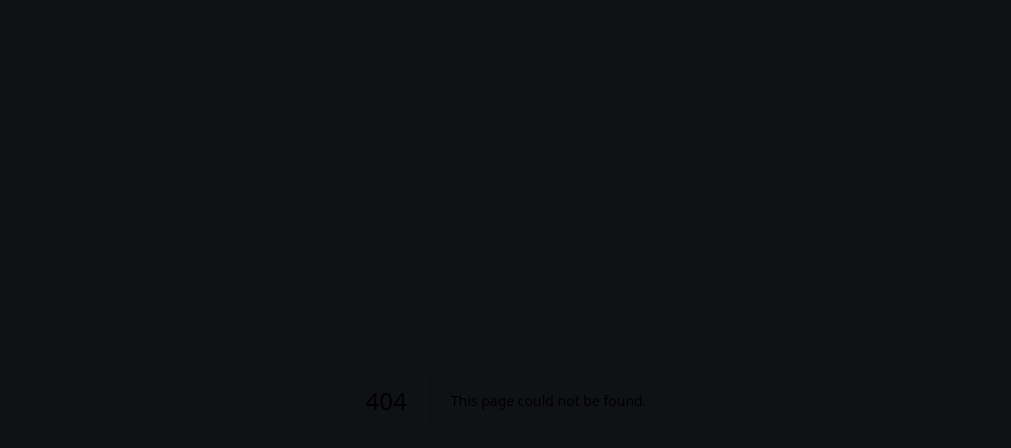
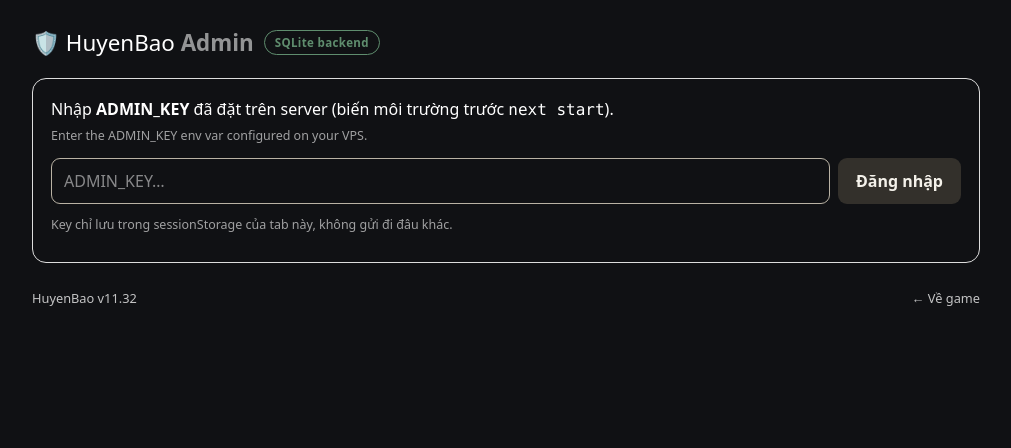
Before and after one commit to DuoLE3383/tycoon-life, a Next.js app: page /adm in a window 1280 px wide. Before the commit this address had no page. Shown: the top 448 px of the page, without its empty margins (134-1145 px from the left). Built offline with nearby package versions, Linux system fonts and the light colour scheme.

Commit message:
v11.32: hide admin — route /admin -> /adm (404 on old path), mogul root silently rewrites to /adm keeping URL clean; deploy docs updated

```diff
--- a/public/version.json
+++ b/public/version.json
@@ -1,12 +1,14 @@
 {
-  "version": "v11.31",
+  "version": "v11.32",
   "releasedAt": "2026-11-10",
-  "headline": "HuyenBao v11.31 — gỡ banner «🗄 Chế độ máy chủ» khỏi trang chủ (chế độ SQLite sống im lặng như Supabase)",
-  "summary": "QUIET SERVER MODE. The green '🗄 Chế độ máy chủ — SQLite tự host trên VPS này…' banner that sat on top of the community views (chat / friends / leaderboard) on the self-hosted VPS is gone. Live backends now render no banner at all — Supabase mode already behaved this way, SQLite mode now matches. Players just see the community features working. The error banner (⚠ connection problem, with retry) and the demo-mode setup guide (🧪, only when no backend exists) are untouched. The now-unused soc.sqlite i18n string was removed from all three languages.",
+  "headline": "HuyenBao v11.32 — ẨN trang admin: mở mogul.huyenbao.com vẫn là bảng điều khiển nhưng URL không đổi, đường dẫn thật chuyển sang /adm, /admin cũ chết (404)",
+  "summary": "HIDDEN ADMIN. The game-management console moved from /admin to the unlisted /adm route. On the dedicated mogul.huyenbao.com domain the root URL now serves the console via a silent Next.js proxy rewrite — the address bar stays on the root, so visitors cannot see where the console lives. The old /admin path was deleted entirely and returns 404 on every host. /adm remains reachable directly, the full game stays at /game on the mogul domain, and every /api/admin/* endpoint is still protected by the fail-closed ADMIN_KEY guard — the hidden path is obscurity, the key is the real lock. Any other host (huyenbao.com, localhost, LAN IP) is unaffected: the game stays at /. Deploy configs and the VPS guide were updated; Caddy/nginx need no changes as long as they pass the Host header through.",
   "features": [
-    "Community banner removed for sqlite mode — same as supabase, live backends are silent",
-    "Error banner (⚠ + retry) and demo setup guide (🧪) unchanged",
-    "Dead i18n key soc.sqlite removed (EN/VI/ZH)",
-    "Version bumped to v11.31 at FRONT of app name"
+    "Admin route moved /admin → /adm (git mv, zero code changes inside the console)",
+    "mogul.huyenbao.com/ silently rewrites to /adm — URL bar never reveals the real path",
+    "Old /admin returns 404 on all hosts — no stray links left behind",
+    "/game escape hatch unchanged; /api/* untouched and still ADMIN_KEY-guarded",
+    "deploy/ README URL map + Caddy/nginx annotations updated for /adm",
+    "Version bumped to v11.32 at FRONT of app name"
   ]
 }
--- a/src/app/admin/page.tsx
+++ b/src/app/adm/page.tsx
@@ -1,5 +1,7 @@
 'use client';
-// v11.31 — HuyenBao admin dashboard, full game-management console (VPS).
+// v11.32 — HuyenBao admin dashboard, full game-management console (VPS).
+// Hidden route: served at /adm (and rewritten onto the mogul domain root by
+// src/proxy.ts). The old /admin path is gone.
 //
 // Tabs:
 //   📊 Tổng quan  — live server stats + top-10 net worth
@@ -9,7 +11,8 @@
 //   🗄 CSDL       — SQLite maintenance: vacuum, wipe chat log
 //
 // Every /api/admin/* route is guarded by the server-only ADMIN_KEY env var.
-// On the VPS: set ADMIN_KEY=<secret> before `next start`, open /admin, paste
+// On the VPS: set ADMIN_KEY=<secret> before `next start`, open /adm (or the
+// mogul domain root), paste
 // the key once (sessionStorage of this tab only — never sent anywhere else).
 import { useCallback, useEffect, useRef, useState } from 'react';
 
@@ -484,7 +487,7 @@ export default function AdminPage() {
       )}
 
       <footer className="adm-foot">
-        <span>{phase === 'live' && stats ? 'Cập nhật lúc ' + new Date(stats.ts).toLocaleTimeString('vi-VN') + (tab === 'overview' ? ' · tự refresh 10s' : '') : 'HuyenBao v11.31'}</span>
+        <span>{phase === 'live' && stats ? 'Cập nhật lúc ' + new Date(stats.ts).toLocaleTimeString('vi-VN') + (tab === 'overview' ? ' · tự refresh 10s' : '') : 'HuyenBao v11.32'}</span>
         <a href={gameHref} className="adm-back">← Về game</a>
       </footer>
     </div>
--- a/src/app/page.tsx
+++ b/src/app/page.tsx
@@ -1,5 +1,5 @@
 'use client';
-// HuyenBao v11.31 — React edition. Two-level grouped nav, a systems links map,
+// HuyenBao v11.32 — React edition. Two-level grouped nav, a systems links map,
 // gigs, levels, social, the cosmic frontier, EN/VI/中文, LLM oracle with
 // random kind dispatch (luck / setback / life-stage / story), pre-owned
 // market + social listings, a Hall of Fame tab, and a real player-to-player
@@ -88,7 +88,7 @@ if (typeof window !== 'undefined') {
 // v11.8 — the bundled version. The /version.json file in /public is polled
 // every 5 minutes; if its version is newer than this, a "reload to update"
 // banner appears even in a running session (no F5 needed).
-const BUNDLED_VERSION = 'v11.31';
+const BUNDLED_VERSION = 'v11.32';
 const VERSION_POLL_MS = 5 * 60 * 1000;
 // v11.24 — 'what's new' modal is shown ONCE PER PLAYER per MAJOR version
 // (tycoon_seen_v11), not once per patch release. Previously the key was
@@ -523,7 +523,7 @@ function Header({ s, eraName }: { s: GameState; eraName: (y: number) => string }
     <header className="top">
       <div className="brand">
         <Art id="s-coin" className="logo" />
-        <div><h1><span className="mini">v11.31</span> HuyenBao</h1>
+        <div><h1><span className="mini">v11.32</span> HuyenBao</h1>
           <div className="mini">{s.started ? `${s.nation} · ${eraName(worldYear(s))}` : t('tagline')}</div></div>
       </div>
       <div><div className="mini">{t('cash')}</div><div id="tcash" style={{ color: s.money < 0 ? 'var(--brick)' : undefined }}>{fmt(s.money)}</div>
--- a/src/proxy.ts
+++ b/src/proxy.ts
@@ -1,11 +1,16 @@
-// v11.30 — Host-based routing for the VPS (Next.js 16 `proxy` convention,
+// v11.32 — Host-based routing for the VPS (Next.js 16 `proxy` convention,
 // replaces the old middleware.ts). Ignored by the static GitHub Pages build:
 // that build sets pageExtensions to ['tsx'] only, so this .ts file is skipped.
 //
-// mogul.huyenbao.com is dedicated to the ADMIN console:
-//   mogul.huyenbao.com/        → 302 → /admin   (game-management console)
+// mogul.huyenbao.com is dedicated to the HIDDEN admin console. The real route
+// lives at /adm; the old /admin path no longer exists (404 everywhere).
+//   mogul.huyenbao.com/        → rewrite → /adm (URL bar stays on the root —
+//                                 visitors can't see where the console lives)
+//   mogul.huyenbao.com/adm     → the console, directly
+//   mogul.huyenbao.com/admin   → 404 (route removed in v11.32)
 //   mogul.huyenbao.com/game    → rewrite → /    (full game + SQLite social API)
-//   mogul.huyenbao.com/api/*   → untouched      (social + admin endpoints)
+//   mogul.huyenbao.com/api/*   → untouched      (social + /api/admin endpoints,
+//                                 still guarded by the ADMIN_KEY env var)
 // Any other host (huyenbao.com, localhost, LAN IP, dev…) is untouched, so the
 // game stays at / everywhere else and local dev is unaffected.
 import { NextResponse, type NextRequest } from 'next/server';
@@ -16,15 +21,16 @@ const isMogulHost = (host: string) => {
 };
 
 export function proxy(req: NextRequest) {
-  const { pathname, search } = req.nextUrl;
+  const { pathname } = req.nextUrl;
   const host = req.headers.get('host') ?? '';
 
   if (isMogulHost(host)) {
-    // Admin console is the front door of the mogul domain.
+    // Hidden front door: serve the console at the root WITHOUT changing the
+    // URL (rewrite, not redirect) — /adm never shows up in the address bar.
     if (pathname === '/') {
       const url = req.nextUrl.clone();
-      url.pathname = '/admin';
-      return NextResponse.redirect(url, 302);
+      url.pathname = '/adm';
+      return NextResponse.rewrite(url);
     }
     // Escape hatch: the full game (with social backend) stays reachable.
     if (pathname === '/game') {
```
Also changed, not shown: deploy/README.md, 2 other files (tests, documents, lock files or other folders).
